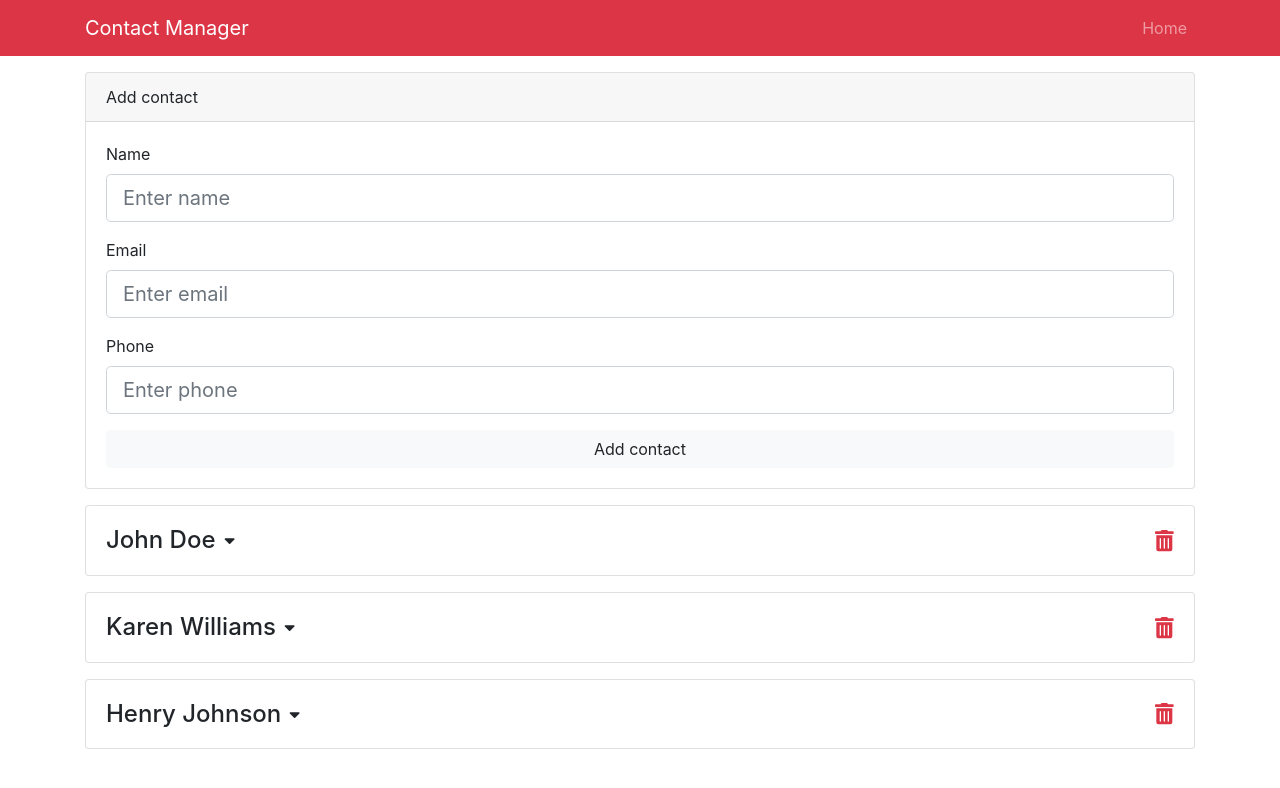
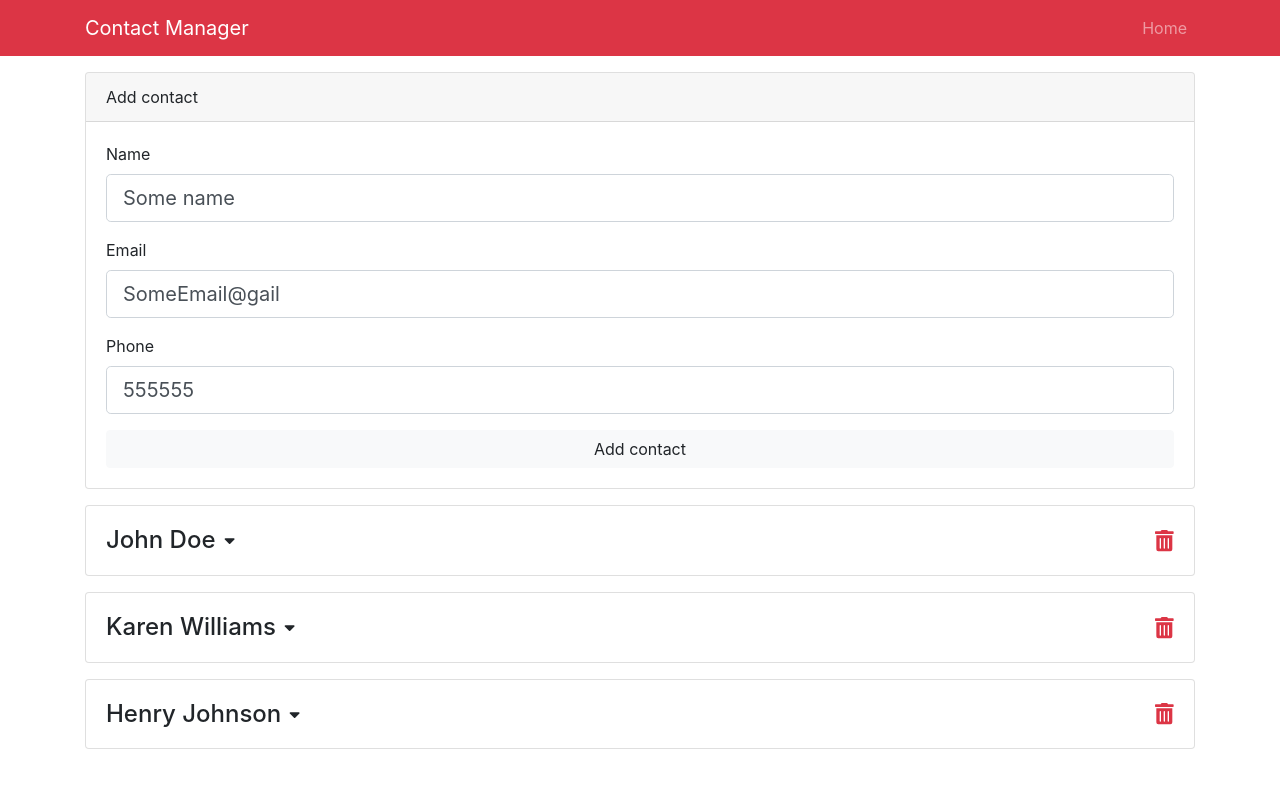
Before and after one commit to blyndaruk/react-learn-contacs-manager, a React (Create React App) app: page / in a window 1280 px wide. Shown: the top 788 px of the page. Built offline with nearby package versions, Linux system fonts and the light colour scheme.

Commit message:
add contact with refs

```diff
--- a/src/components/Contacts/AddContact/AddContact.js
+++ b/src/components/Contacts/AddContact/AddContact.js
@@ -1,21 +1,31 @@
 import React, { Component } from 'react';
 
 class AddContact extends Component {
-  state = {
-    name: '',
-    email: '',
-    phone: '',
-  };
-
-  onInputChange = e => this.setState({ [e.target.name]: e.target.value });
+  constructor(props) {
+    super(props);
+    this.nameInput = React.createRef();
+    this.emailInput = React.createRef();
+    this.phoneInput = React.createRef();
+  }
 
   onSubmit = (e) => {
     e.preventDefault();
-    console.log(this.state);
+    const contact = {
+      name: this.nameInput.current.value,
+      email: this.emailInput.current.value,
+      phone: this.phoneInput.current.value,
+    }
+    console.log(contact);
+  };
+
+  static defaultProps = {
+    name: 'Some name',
+    email: 'SomeEmail@gail',
+    phone: '555555',
   };
 
   render() {
-    const { name, email, phone } = this.state;
+    const { name, email, phone } = this.props;
 
     return (
       <div className="card mb-3">
@@ -29,8 +39,8 @@
                 name="name"
                 className="form-control form-control-lg"
                 placeholder="Enter name"
-                value={name}
-                onChange={this.onInputChange}
+                defaultValue={name}
+                ref={this.nameInput}
               />
             </div>
             <div className="form-group">
@@ -40,8 +50,8 @@
                 name="email"
                 className="form-control form-control-lg"
                 placeholder="Enter email"
-                value={email}
-                onChange={this.onInputChange}
+                defaultValue={email}
+                ref={this.emailInput}
               />
             </div>
             <div className="form-group">
@@ -51,8 +61,8 @@
                 name="phone"
                 className="form-control form-control-lg"
                 placeholder="Enter phone"
-                value={phone}
-                onChange={this.onInputChange}
+                defaultValue={phone}
+                ref={this.phoneInput}
               />
             </div>
             <input type="submit" value="Add contact" className="btn btn-light btn-block" />
```
